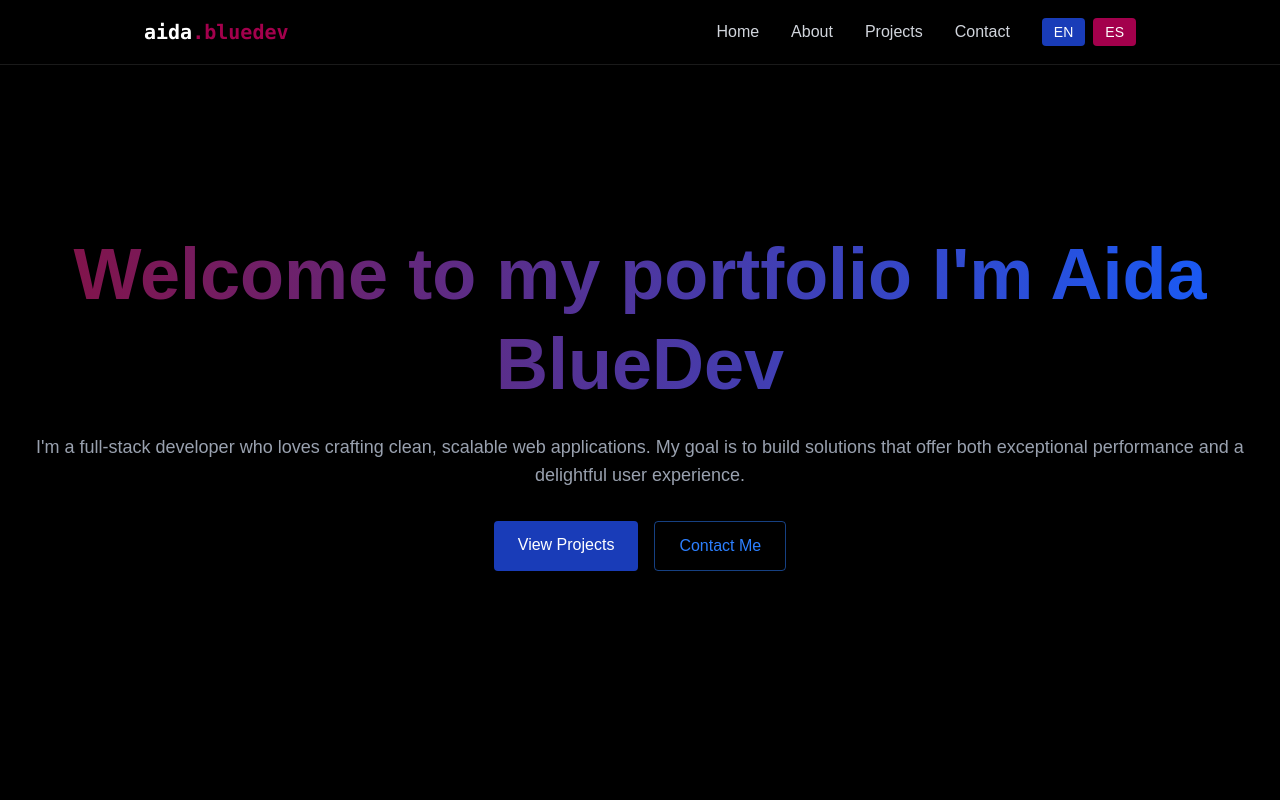
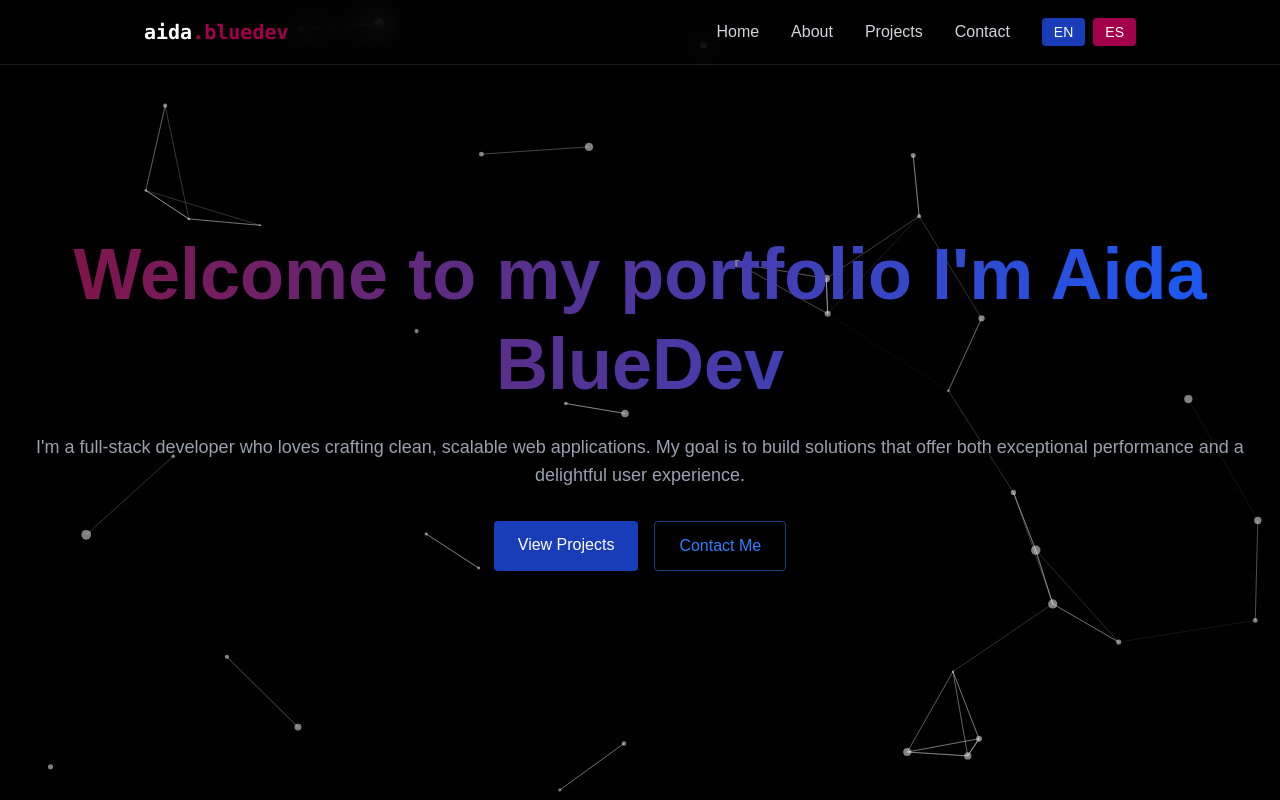
Before and after one commit to Aida230/PortFolioAida, a React (Vite) app: page / in a window 1280 px wide. Shown: the top 800 px of the page. Built offline with nearby package versions, Linux system fonts and the light colour scheme.

Commit message:
cover-particles

```diff
--- a/package.json
+++ b/package.json
@@ -11,6 +11,8 @@
   },
   "dependencies": {
     "@tailwindcss/vite": "^4.1.8",
+    "@tsparticles/react": "^3.0.0",
+    "@tsparticles/slim": "^3.8.1",
     "i18next": "^25.2.1",
     "i18next-browser-languagedetector": "^8.1.0",
     "lucide-react": "^0.514.0",
--- a/src/App.jsx
+++ b/src/App.jsx
@@ -7,6 +7,7 @@ import { Home } from './components/sections/Home'
 import { About } from './components/sections/About'
 import { Projects } from "./components/sections/Projects"
 import { Contact } from './components/sections/Contact'
+import CoverParticles from './components/cover-particles';
 import "./index.css"
 
 function App() {
@@ -17,6 +18,7 @@ function App() {
     <>
     {!isLoaded && <LoadingScreen onComplete={() => setIsLoaded(true)}/>}
     <div className={`min-h-screen transition-opacity duration-700 ${isLoaded ? "opacity-100" : "opacity-0"} bg-black text-gray-100`}>
+      <CoverParticles />
       <Navbar menuOpen={menuOpen} setMenuOpen={setMenuOpen} />
       <MobileMenu menuOpen={menuOpen} setMenuOpen={setMenuOpen} />
       <Home />
--- a/src/components/LoadingScreen.jsx
+++ b/src/components/LoadingScreen.jsx
@@ -1,4 +1,5 @@
 import { useEffect, useState } from "react";
+
 
 export const LoadingScreen = ({ onComplete }) => {
   const [text, setText] = useState("");
--- /dev/null
+++ b/src/components/cover-particles.tsx
@@ -0,0 +1,70 @@
+"use client"
+import { useEffect, useState } from "react";
+import Particles, { initParticlesEngine } from "@tsparticles/react";
+import { loadSlim } from "@tsparticles/slim";
+
+const CoverParticles = () => {
+  const [init, setInit] = useState(false);
+
+  useEffect(() => {
+    initParticlesEngine(async (engine) => {
+      await loadSlim(engine);
+    }).then(() => {
+      setInit(true);
+    });
+  }, []);
+
+  return (
+    init && (
+      <div className="absolute top-0 left-0 w-full h-full z-0 pointer-events-none">
+        <Particles
+          id="tsparticles"
+          options={{
+            background: {
+              color: { value: "transparent" }, // fondo transparente
+            },
+            fpsLimit: 120,
+            interactivity: {
+              events: {
+                onClick: { enable: true, mode: "push" },
+                onHover: { enable: true, mode: "repulse" },
+              },
+              modes: {
+                push: { quantity: 4 },
+                repulse: { distance: 200, duration: 0.4 },
+              },
+            },
+            particles: {
+              color: { value: "#ffffff" },
+              links: {
+                color: "#ffffff",
+                distance: 150,
+                enable: true,
+                opacity: 0.5,
+                width: 1,
+              },
+              move: {
+                enable: true,
+                speed: 2,
+                direction: "none",
+                random: false,
+                straight: false,
+                outModes: { default: "bounce" },
+              },
+              number: {
+                value: 80,
+                density: { enable: true },
+              },
+              opacity: { value: 0.5 },
+              shape: { type: "circle" },
+              size: { value: { min: 1, max: 5 } },
+            },
+            detectRetina: true,
+          }}
+        />
+      </div>
+    )
+  );
+};
+
+export default CoverParticles;
--- a/src/components/sections/About.jsx
+++ b/src/components/sections/About.jsx
@@ -43,7 +43,7 @@ export const About = () => {
             {t('about.title')}
           </h2>
 
-          <div className="rounded-xl p-8 border border-white/10 hover:-translate-y-1 transition-all">
+          <div className="rounded-xl p-8 bg-black border border-white/10 hover:-translate-y-1 transition-all">
             <p className="text-gray-300 mb-6">
               {t('about.description')}
             </p>
@@ -97,9 +97,9 @@ export const About = () => {
           </div>
 
           {/* Education and Work Experience */}
-          <div className="grid grid-cols-1 md:grid-cols-2 gap-6 mt-20">
+          <div className="grid grid-cols-1 md:grid-cols-2 gap-6 mt-10">
             {/* Education */}
-            <div className="p-6 rounded-xl border border-white/10 hover:-translate-y-1 transition-all">
+            <div className="p-6 rounded-xl bg-black border border-white/10 hover:-translate-y-1 transition-all">
               <h3 className="text-xl font-bold mb-4">🎓 {t('about.education.title')}</h3>
               <ul className="list-disc list-inside text-gray-300 space-y-4">
                 <li>
@@ -114,7 +114,7 @@ export const About = () => {
             </div>
 
             {/* Work Experience */}
-            <div className="p-6 rounded-xl border border-white/10 hover:-translate-y-1 transition-all">
+            <div className="p-6 rounded-xl bg-black border border-white/10 hover:-translate-y-1 transition-all">
               <h3 className="text-xl font-bold mb-4">💼 {t('about.work.title')}</h3>
               <div className="space-y-6 text-gray-300">
                 <div>
--- a/src/components/sections/Contact.jsx
+++ b/src/components/sections/Contact.jsx
@@ -16,7 +16,7 @@ export const Contact = () => {
             {t("contact.title")}
           </h2>
 
-          <div className="p-8 rounded-xl border border-white/10 shadow-lg bg-white/5">
+          <div className="p-6 rounded-xl bg-black border border-white/10 hover:-translate-y-1 hover:border-blue-500/30 hover:shadow-[0_2px_8px_rgba(59,130,246,0.2)] transition">
             <ul className="space-y-8 text-gray-300 text-lg md:text-xl">
               <li className="flex items-center justify-center space-x-4">
                 <Mail className="w-6 h-6 text-blue-400" />
--- a/src/components/sections/Home.jsx
+++ b/src/components/sections/Home.jsx
@@ -10,7 +10,7 @@ export const Home = () => {
       className="min-h-screen flex items-center justify-center relative"
     >
       <RevealOnScroll>
-        <div className="text-center z-10 px-4">
+        <div className="text-center z-90 px-4">
           <h1 className="text-5xl md:text-7xl font-bold mb-6 bg-gradient-to-r from-pink-900 to bg-blue-600 bg-clip-text text-transparent leading-tight">
             {t('home.title')}
           </h1>
--- a/src/components/sections/Projects.jsx
+++ b/src/components/sections/Projects.jsx
@@ -15,7 +15,7 @@ export const Projects = () => {
             {t('projects.title')}
           </h2>
           <div className="grid grid-cols-1 md:grid-cols-2 gap-6">
-            <div className="p-6 rounded-xl border border-white/10 hover:-translate-y-1 hover:border-blue-500/30 hover:shadow-[0_2px_8px_rgba(59,130,246,0.2)] transition">
+            <div className="p-6 rounded-xl bg-black border border-white/10 hover:-translate-y-1 hover:border-blue-500/30 hover:shadow-[0_2px_8px_rgba(59,130,246,0.2)] transition">
               <video
                 src="/Banana.mp4"
                 autoPlay
@@ -59,7 +59,7 @@ export const Projects = () => {
             </div>
 
 
-            <div className="p-6 rounded-xl border border-white/10 hover:-translate-y-1 hover:border-blue-500/30 hover:shadow-[0_2px_8px_rgba(59,130,246,0.2)] transition">
+            <div className="p-6 rounded-xl bg-black border border-white/10 hover:-translate-y-1 hover:border-blue-500/30 hover:shadow-[0_2px_8px_rgba(59,130,246,0.2)] transition">
               <video
                 src="/Generate-P.mp4"
                 autoPlay
@@ -94,7 +94,7 @@ export const Projects = () => {
               </div>
             </div>
 
-            <div className="p-6 rounded-xl border border-white/10 hover:-translate-y-1 hover:border-blue-500/30 hover:shadow-[0_2px_8px_rgba(59,130,246,0.2)] transition">
+            <div className="p-6 rounded-xl bg-black border border-white/10 hover:-translate-y-1 hover:border-blue-500/30 hover:shadow-[0_2px_8px_rgba(59,130,246,0.2)] transition">
               <video
                 src="/colorPalette.mp4"
                 autoPlay
@@ -131,7 +131,7 @@ export const Projects = () => {
               </div>
             </div>
 
-            <div className="p-6 rounded-xl border border-white/10 hover:-translate-y-1 hover:border-blue-500/30 hover:shadow-[0_2px_8px_rgba(59,130,246,0.2)] transition">
+            <div className="p-6 rounded-xl bg-black border border-white/10 hover:-translate-y-1 hover:border-blue-500/30 hover:shadow-[0_2px_8px_rgba(59,130,246,0.2)] transition">
               <video
                 src="/Pokepop.mp4"
                 autoPlay
```
Also changed, not shown: 1 other file (tests, documents, lock files or other folders).
